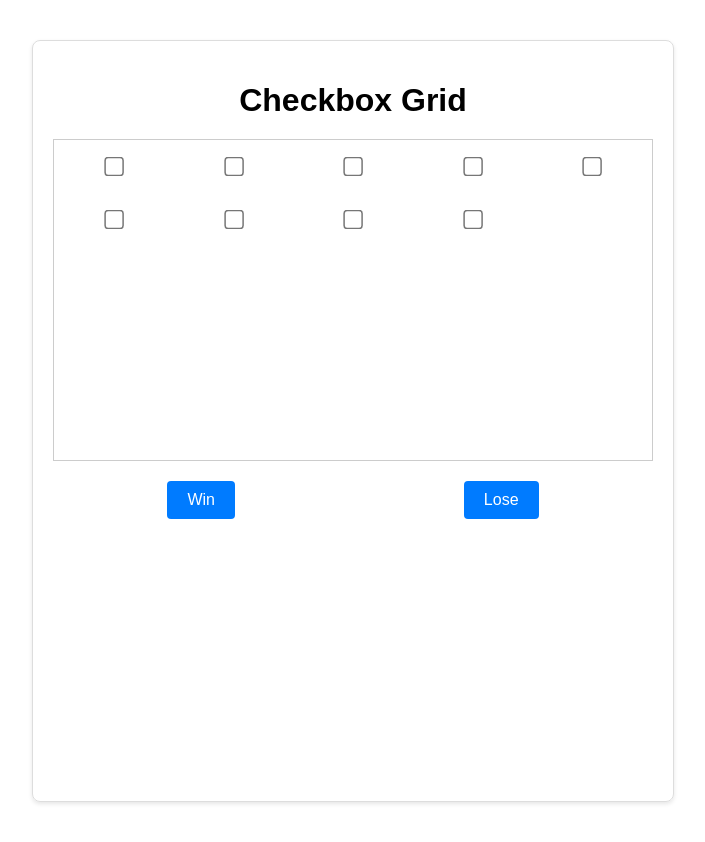
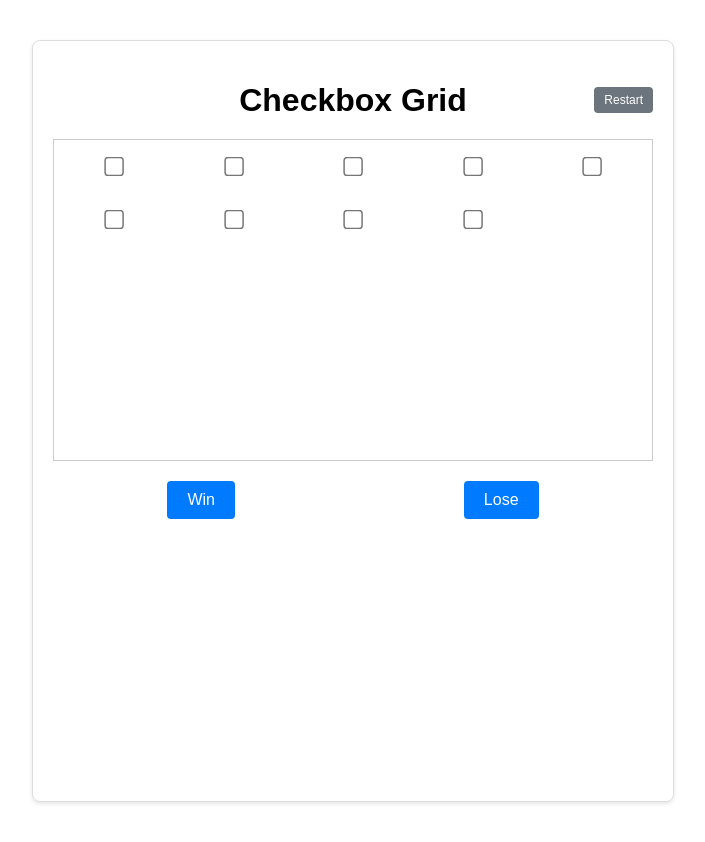
Before and after one commit to carinawic/checkboxapp, a React (Create React App) app: page / in a window 1280 px wide. Shown: the whole page, without its empty margins (287-992 px from the left). Built offline with nearby package versions, Linux system fonts and the light colour scheme.

Commit message:
add restart layout

```diff
--- a/src/App.css
+++ b/src/App.css
@@ -76,3 +76,28 @@ button:hover {
 .install-banner button:hover {
   background: #f0f0f0;
 }
+
+/* Title Bar - Keep Title Centered and Button on the Right */
+.title-bar {
+  display: flex;
+  justify-content: center; /* Center the title */
+  align-items: center;
+  position: relative; /* Needed for absolute positioning of the button */
+}
+
+/* Restart Button - Positioned on the Right */
+.restart-button {
+  padding: 6px 10px;
+  font-size: 12px;
+  border: none;
+  background-color: #6c757d;
+  color: white;
+  border-radius: 4px;
+  cursor: pointer;
+  position: absolute;
+  right: 0; /* Moves it to the right */
+}
+
+.restart-button:hover {
+  background-color: #5a6268;
+}
--- a/src/App.js
+++ b/src/App.js
@@ -3,14 +3,25 @@ import "./App.css";
 
 function App() {
   const innerContainerRef = useRef(null);
+  const modalRef = useRef(null); // Reference for the <dialog> popup
 
-  // Load saved checkbox state from localStorage or default to an initial set
+  // Load checkboxes from localStorage or initialize with 9 unchecked
   const [checkboxes, setCheckboxes] = useState(() => {
     const savedCheckboxes = localStorage.getItem("checkboxes");
     return savedCheckboxes ? JSON.parse(savedCheckboxes) : Array(9).fill(false);
   });
 
-  // Save checkbox state to localStorage whenever checkboxes change
+  // Load saved ratings (if any)
+  const [currentRating, setCurrentRating] = useState(
+    () => localStorage.getItem("currentRating") || ""
+  );
+  const [goalRating, setGoalRating] = useState(
+    () => localStorage.getItem("goalRating") || ""
+  );
+
+  const [currentInput, setCurrentInput] = useState(currentRating); // Input for current rating
+  const [goalInput, setGoalInput] = useState(goalRating); // Input for goal rating
+
   useEffect(() => {
     localStorage.setItem("checkboxes", JSON.stringify(checkboxes));
   }, [checkboxes]);
@@ -30,7 +41,6 @@ function App() {
     setCheckboxes((prevCheckboxes) => [...prevCheckboxes, false]);
   };
 
-  // Auto-scroll to the bottom when a new checkbox is added
   useEffect(() => {
     if (innerContainerRef.current) {
       innerContainerRef.current.scrollTop =
@@ -38,9 +48,79 @@ function App() {
     }
   }, [checkboxes]);
 
+  const openModal = () => {
+    setCurrentInput(currentRating); // Reset input field to saved current rating
+    setGoalInput(goalRating); // Reset input field to saved goal rating
+    if (modalRef.current) modalRef.current.showModal();
+  };
+
+  const closeModal = () => {
+    if (modalRef.current) modalRef.current.close();
+  };
+
+  const handleModalSubmit = () => {
+    if (/^\d{4}$/.test(currentInput) && /^\d{4}$/.test(goalInput)) {
+      setCurrentRating(currentInput);
+      setGoalRating(goalInput);
+      localStorage.setItem("currentRating", currentInput);
+      localStorage.setItem("goalRating", goalInput);
+      closeModal();
+    } else {
+      alert("Please enter valid 4-digit numbers for both fields.");
+    }
+  };
+
   return (
     <div className="container">
-      <h1>Checkbox Grid</h1>
+      <div className="title-bar">
+        <h1>Checkbox Grid</h1>
+        <button className="restart-button" onClick={openModal}>
+          Restart
+        </button>
+      </div>
+
+      <dialog ref={modalRef} className="popup-modal">
+        <h2>Enter Your Ratings</h2>
+
+        {/* Current Rating - New Line */}
+        <div>
+          <label>Current Rating:</label>
+          <input
+            type="text"
+            inputMode="numeric"
+            pattern="[0-9]*"
+            className="modal-input"
+            value={currentInput}
+            onChange={(e) => setCurrentInput(e.target.value)}
+            placeholder="4-digit number"
+          />
+        </div>
+
+        {/* Goal Rating - New Line */}
+        <div style={{ marginTop: "10px" }}>
+          <label>Goal Rating:</label>
+          <input
+            type="text"
+            inputMode="numeric"
+            pattern="[0-9]*"
+            className="modal-input"
+            value={goalInput}
+            onChange={(e) => setGoalInput(e.target.value)}
+            placeholder="4-digit number"
+          />
+        </div>
+
+        {/* Buttons moved to a new row */}
+        <div style={{ marginTop: "10px" }}>
+          <button className="modal-button" onClick={handleModalSubmit}>
+            OK
+          </button>
+          <button className="modal-button cancel" onClick={closeModal}>
+            Cancel
+          </button>
+        </div>
+      </dialog>
+
       <div className="inner-container" ref={innerContainerRef}>
         <div className="grid">
           {checkboxes.map((isChecked, i) => (
@@ -49,7 +129,7 @@ function App() {
               type="checkbox"
               className="big-checkbox"
               checked={isChecked}
-              onClick={(e) => e.preventDefault()} // Prevent manual toggling
+              onClick={(e) => e.preventDefault()}
             />
           ))}
         </div>
```
